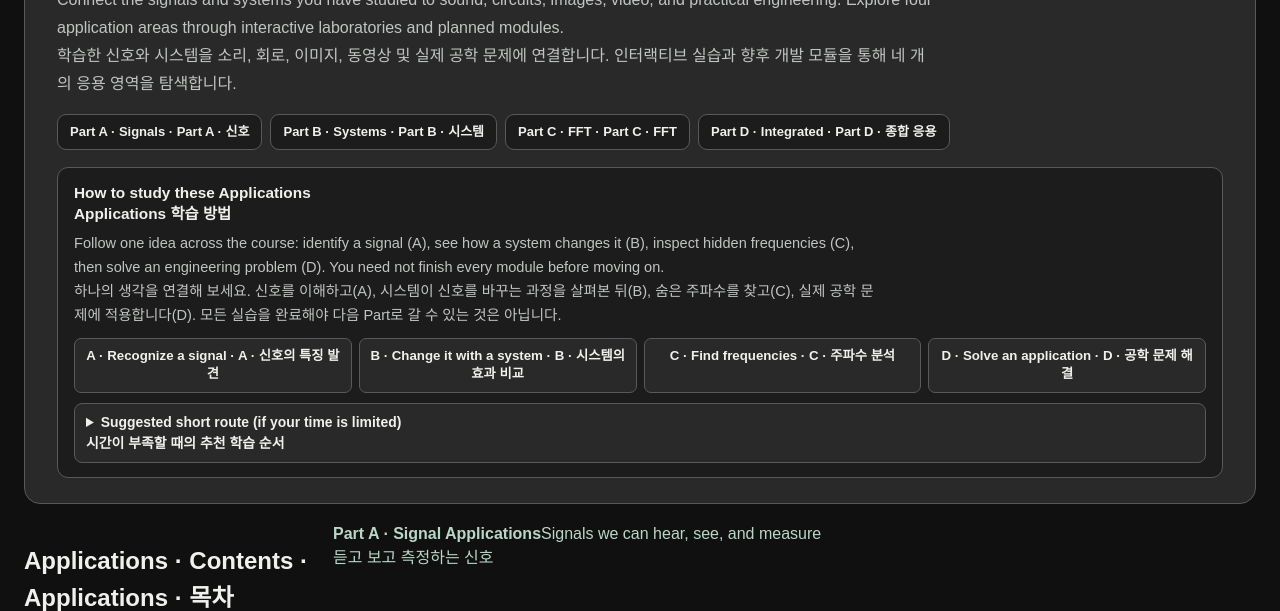
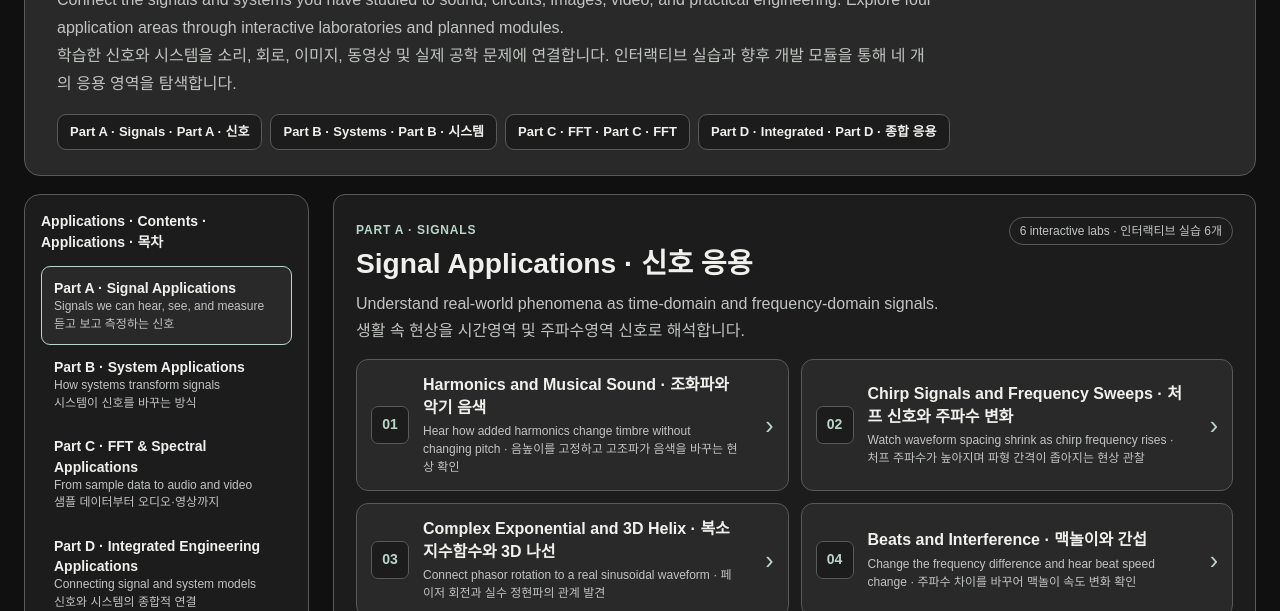
Before and after one commit to YSCho-HGU/engineering-learning-studio, a website: page signals-systems/applications.html in a window 1280 px wide. Shown: the part 189-800 px from the top of the page. Drawn offline with nearby package versions, Linux system fonts and the light colour scheme.

Commit message:
Repair malformed Applications two-column wrapper and remove redundant learning-route panels

```diff
--- a/signals-systems/applications.html
+++ b/signals-systems/applications.html
@@ -10,7 +10,7 @@
 <link rel="stylesheet" href="../assets/els-typography-standard.css?v=1">
 <link rel="stylesheet" href="./assets/ss-common-header.css?v=canonical-clean-v5">
 <link rel="stylesheet" href="../assets/els-header-controls.css?v=mobile-return-v2">
-<link rel="stylesheet" href="./assets/ss-applications-hub.css?v=study-path-v1">
+<link rel="stylesheet" href="./assets/ss-applications-hub.css?v=layout-repair-20261127">
 <link rel="stylesheet" href="https://cdn.jsdelivr.net/npm/katex@0.16.25/dist/katex.min.css">
 <link rel="stylesheet" href="./assets/ss-applications-math.css?v=3">
 <link rel="stylesheet" href="./assets/ss-responsive-unified.css?v=1">
@@ -61,21 +61,9 @@
       <a href="#part-c" data-en="Part C · FFT" data-ko="Part C · FFT"></a>
       <a href="#part-d" data-en="Part D · Integrated" data-ko="Part D · 종합 응용"></a>
     </nav>
-<section class="ss-app-study-route" aria-label="Suggested two-year engineering learning pathway">
- <div class="ss-app-study-heading" data-en="How to study these Applications" data-ko="Applications 학습 방법"></div>
- <p data-en="Follow one idea across the course: identify a signal (A), see how a system changes it (B), inspect hidden frequencies (C), then solve an engineering problem (D). You need not finish every module before moving on." data-ko="하나의 생각을 연결해 보세요. 신호를 이해하고(A), 시스템이 신호를 바꾸는 과정을 살펴본 뒤(B), 숨은 주파수를 찾고(C), 실제 공학 문제에 적용합니다(D). 모든 실습을 완료해야 다음 Part로 갈 수 있는 것은 아닙니다."></p>
- <div class="ss-app-path-rail">
-  <a href="#part-a" data-en="A · Recognize a signal" data-ko="A · 신호의 특징 발견"></a>
-  <a href="#part-b" data-en="B · Change it with a system" data-ko="B · 시스템의 효과 비교"></a>
-  <a href="#part-c" data-en="C · Find frequencies" data-ko="C · 주파수 분석"></a>
-  <a href="#part-d" data-en="D · Solve an application" data-ko="D · 공학 문제 해결"></a>
- </div>
- <details class="ss-app-study-detail"><summary data-en="Suggested short route (if your time is limited)" data-ko="시간이 부족할 때의 추천 학습 순서"></summary>
-  <p data-en="Try A Chirp or Sampling → B Moving Average and Same-Input Comparison → C FFT from Samples and Frequency Resolution → one Part C discovery task → D Audio or Echo. Other labs add valuable perspectives and can be explored afterward." data-ko="A 처프 또는 표본화 → B 이동평균과 동일 입력 비교 → C 샘플 데이터 FFT와 주파수 분해능 → C 발견 실습 중 하나 → D 오디오 또는 반사파 순서로 진행해 보세요. 나머지 실습은 다른 관점으로 확장할 때 선택할 수 있습니다."></p>
- </details>
-</section>
+
   </section>
-  <div class="ss-app-layout"
+  <div class="ss-app-layout">
     <aside class="ss-app-toc" aria-label="Applications table of contents">
       <h2 data-en="Applications · Contents" data-ko="Applications · 목차"></h2>
       <a href="#part-a" data-part-link="a"><strong>Part A · Signal Applications</strong><span data-en="Signals we can hear, see, and measure" data-ko="듣고 보고 측정하는 신호"></span></a>
@@ -91,26 +79,22 @@
       <section class="ss-app-part" id="part-a" data-app-part="a" aria-labelledby="part-a-heading">
         <div class="ss-app-part-head"><div><span class="ss-app-part-kicker">PART A · SIGNALS</span><h2 id="part-a-heading" data-en="Signal Applications" data-ko="신호 응용"></h2></div><span class="ss-app-count" id="part-a-count"></span></div>
         <p class="ss-app-part-desc" data-en="Understand real-world phenomena as time-domain and frequency-domain signals." data-ko="생활 속 현상을 시간영역 및 주파수영역 신호로 해석합니다."></p>
-        <details class="ss-app-study-detail ss-app-part-guide"><summary data-en="Learning guide · compare one variable at a time" data-ko="학습 안내 · 한 번에 하나의 변수만 비교"></summary><p data-en="Predict a change → run the two example conditions → identify one visible or audible piece of evidence → explain the result. Start with the physical phenomenon; optional complex-number or time-frequency explanations can come later." data-ko="변화 예측 → 두 예제 조건 비교 → 그래프 또는 소리에서 근거 한 가지 찾기 → 결과 설명의 순서로 진행하세요. 먼저 현상을 이해하고 복소수·시간주파수 심화 설명은 나중에 선택하세요."></p></details>
         <div class="ss-app-topic-grid" id="topics-a"></div>
       </section>
       <section class="ss-app-part" id="part-b" data-app-part="b" aria-labelledby="part-b-heading">
         <div class="ss-app-part-head"><div><span class="ss-app-part-kicker">PART B · SYSTEMS</span><h2 id="part-b-heading" data-en="System Applications" data-ko="시스템 응용"></h2></div><span class="ss-app-count" id="part-b-count"></span></div>
         <p class="ss-app-part-desc" data-en="Follow three connected experiments: understand an RC circuit, build a moving-average FIR, then compare both on one input with matched cutoff." data-ko="세 실습을 순서대로 진행합니다: RC 회로 이해 → 이동평균 FIR 계산 → 동일 입력으로 차단주파수·위상·지연 비교."></p>
-        <details class="ss-app-study-detail ss-app-part-guide"><summary data-en="Learning guide · connect input, system and output" data-ko="학습 안내 · 입력·시스템·출력 연결"></summary><p data-en="For each filter, keep the input visible and change one system parameter. Observe the output and then describe the tradeoff. Recommended sequence: RC → Moving Average → compare both at matched cutoff. Pole analysis and detailed phase mathematics are extensions, not prerequisites." data-ko="입력을 확인하면서 시스템 변수 하나만 조절하고, 출력의 변화를 관찰한 뒤 장단점을 설명하세요. 추천 순서는 RC → 이동평균 → 차단주파수를 맞춘 두 필터 비교입니다. 극점 해석과 자세한 위상 수학은 필수 선행 지식이 아니라 심화 영역입니다."></p></details>
         <div class="ss-app-topic-grid" id="topics-b"></div>
       </section>
       <section class="ss-app-part" id="part-c" data-app-part="c" aria-labelledby="part-c-heading">
         <div class="ss-app-part-head"><div><span class="ss-app-part-kicker">PART C · FFT</span><h2 id="part-c-heading" data-en="FFT &amp; Spectral Applications" data-ko="FFT 및 스펙트럼 응용"></h2></div><span class="ss-app-count" id="part-c-count"></span></div>
         <p class="ss-app-part-desc" data-en="Learn FFT fundamentals, uncover hidden information, and analyze sound, sensors, and 2D images. Select any lab below." data-ko="FFT의 기초를 이해하고 소리·센서·이미지에서 숨겨진 주파수 성분을 찾아 분석합니다. 아래 실습을 바로 선택하세요."></p>
         <p class="ss-app-part-desc"><a href="./applications-fft-theory.html#samples" target="_blank" rel="noopener noreferrer" data-en="New to FFT? Read the illustrated 7-topic concept guide (opens in a new tab)" data-ko="FFT가 낯설다면? 7개 핵심 개념과 예제가 있는 보충 자료 보기 (새 창)"></a></p>
-        <details class="ss-app-study-detail ss-app-part-guide"><summary data-en="Learning guide · FFT basics first, one discovery next" data-ko="학습 안내 · FFT 기초부터 시작해 발견 실습 하나로 확장"></summary><p data-en="Core: FFT from Samples → Bins & Resolution. DFT vs FFT explains the calculation strategy; beginners may return to it after observing results. Then choose just one discovery task (DTMF, sound, recording/sensor or image). Other discovery tasks are alternatives, not required prerequisites. Chirp/STFT is optional." data-ko="핵심은 표본 데이터 FFT → Bin과 분해능입니다. DFT와 FFT의 계산 방식은 먼저 결과를 관찰한 다음 돌아와 학습해도 됩니다. 이후 DTMF·소리·녹음/센서·이미지 중 발견 실습 하나를 선택하세요. 다른 발견 실습은 선행 필수가 아닌 대안이며 Chirp/STFT는 선택 확장입니다."></p></details>
         <div class="ss-app-topic-grid" id="topics-c"></div>
       </section>
       <section class="ss-app-part" id="part-d" data-app-part="d" aria-labelledby="part-d-heading">
         <div class="ss-app-part-head"><div><span class="ss-app-part-kicker">PART D · INTEGRATION</span><h2 id="part-d-heading" data-en="Integrated Engineering Applications" data-ko="종합 공학 응용"></h2></div><span class="ss-app-count" id="part-d-count"></span></div>
         <p class="ss-app-part-desc" data-en="Study real engineering scenarios from signal model to system response and interpretation." data-ko="신호 모델에서 시스템 응답과 결과 해석까지 실제 공학 사례를 종합적으로 살펴봅니다."></p>
-        <details class="ss-app-study-detail ss-app-part-guide"><summary data-en="Learning guide · use prior discoveries to explain a real result" data-ko="학습 안내 · 배운 개념으로 실제 결과 설명"></summary><p data-en="D1: adjust the filter in Step 2 and inspect the SAME input/output in Step 3. D2: create an echo in Step 2 and find its delay in Step 3. Complete the A/B observation tasks first; impulse/group delay details and sample-by-sample correlation are optional." data-ko="D1: 2번에서 필터를 조절하고 3번에서 같은 입출력을 비교합니다. D2: 2번에서 반사파를 만들고 3번에서 지연을 찾습니다. 기본 A/B 관찰을 먼저 수행하고, 임펄스·군지연 및 표본별 상관 계산은 필요할 때 선택하세요."></p></details>
         <div class="ss-app-topic-grid" id="topics-d"></div>
       </section>
       <p class="ss-app-outro" data-en="Part A offers six interactive signal labs. Part B offers three connected system labs: RC, Moving Average, and a same-input comparison. Part C offers seven core FFT labs plus one optional STFT extension. Windowing and zero-padding are covered within the existing labs; three further Part C topics are planned. Part D includes two integrated interactive labs: audio filtering and chirp echo detection." data-ko="Part A에는 신호 응용 실습 6개, Part B에는 RC·이동평균·동일 입력 비교를 연결한 실습 3개가 제공됩니다. Part C에는 FFT 핵심 실습 7개와 선택 STFT 확장 1개가 있으며, Windowing과 Zero-padding은 기존 실습에 포함되어 있습니다. Part C의 추가 주제 3개는 개발 예정이며, Part D에는 오디오 필터링과 처프 반사파 탐지의 종합 실습 2개가 있습니다."></p>
```
